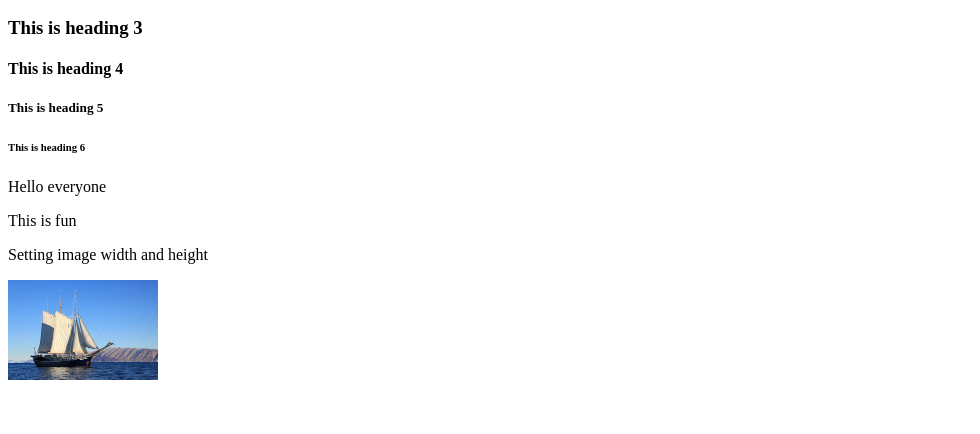
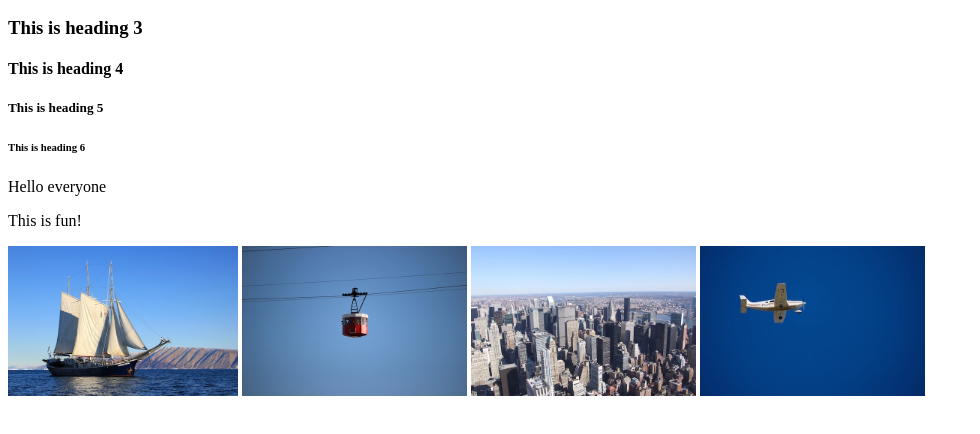
Before and after one commit to Linf0rd/fnb-app-academy, a plain HTML site: page index.html in a window 1280 px wide. Shown: the part 110-544 px from the top of the page, without its empty margins (0-980 px from the left). Drawn offline with Linux system fonts and the light colour scheme.

Commit message:
Update index.html with new images and adjust image heights
This commit updates the index.html file to include new images (cablecar.jpg, city.jpg, and plane.jpg) and sets a consistent height of 150 pixels for all images. The "Setting image width and height" paragraph was also removed, and an exclamation mark was added to the "This is fun" paragraph.

```diff
--- a/index.html
+++ b/index.html
@@ -11,8 +11,10 @@
     <h5>This is heading 5</h5>
     <h6>This is heading 6</h6>
     <p>Hello everyone</p>
-    <p>This is fun</p>
-    <p>Setting image width and height</p>
-    <img src="images/boat.jpg" width="150" height="100"/>
+    <p>This is fun!</p>
+    <img src="images/boat.jpg" height="150" />
+    <img src="images/cablecar.jpg" height="150" />
+    <img src="images/city.jpg" height="150" />
+    <img src="images/plane.jpg" height="150" />
   </body>
 </html>
```
